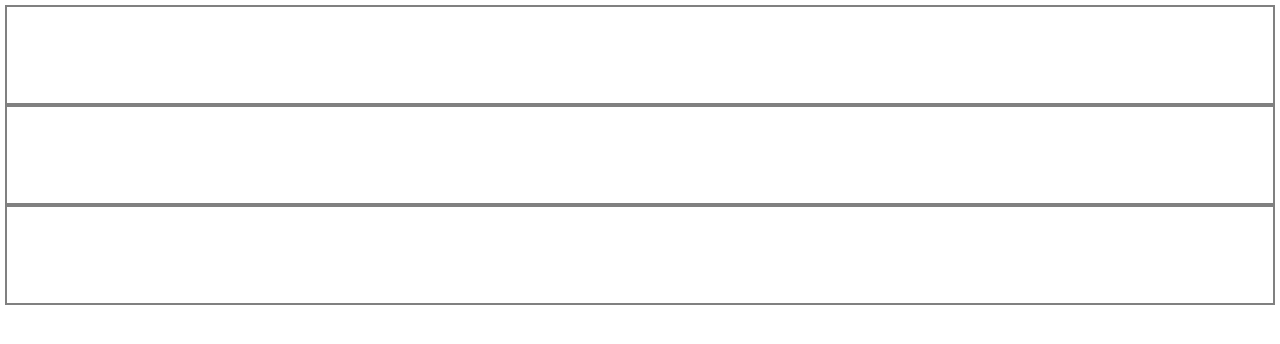
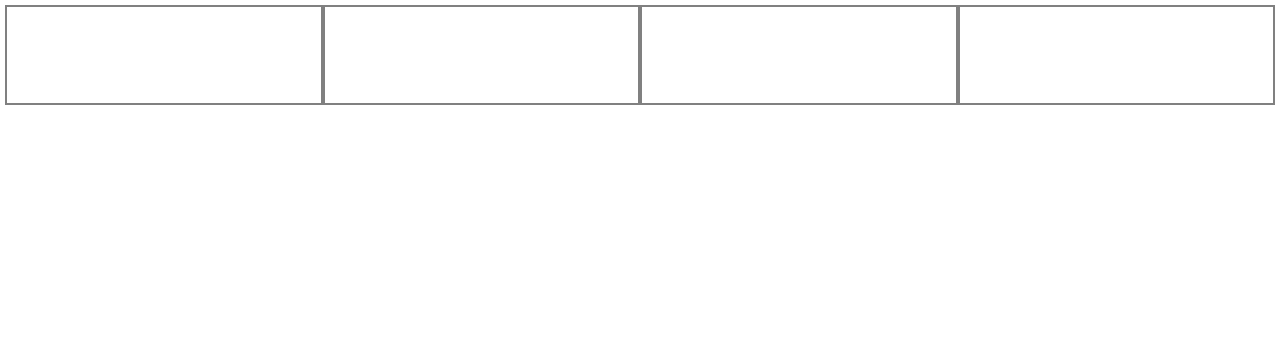
Before and after one commit to luis-esteban21/Desafio---Modelo-de-cajas--display-y-position, a plain HTML site: page index.html in a window 1280 px wide. Drawn offline with Linux system fonts and the light colour scheme.

Commit message:
Ejercicio 1 completado

```diff
--- a/index.html
+++ b/index.html
@@ -22,6 +22,9 @@
             box-sizing: border-box;
             border: 2px solid #808080;
             height: 100px;
+            width: 25%;
+            padding: 5px;
+            float:left;
         }
     </style>
 
@@ -38,6 +41,9 @@
     <section class="box">
         <div></div>
     </section>
+    <section class="box">
+        <div></div>
+    </section>
     </section>
 </body>
 
```
